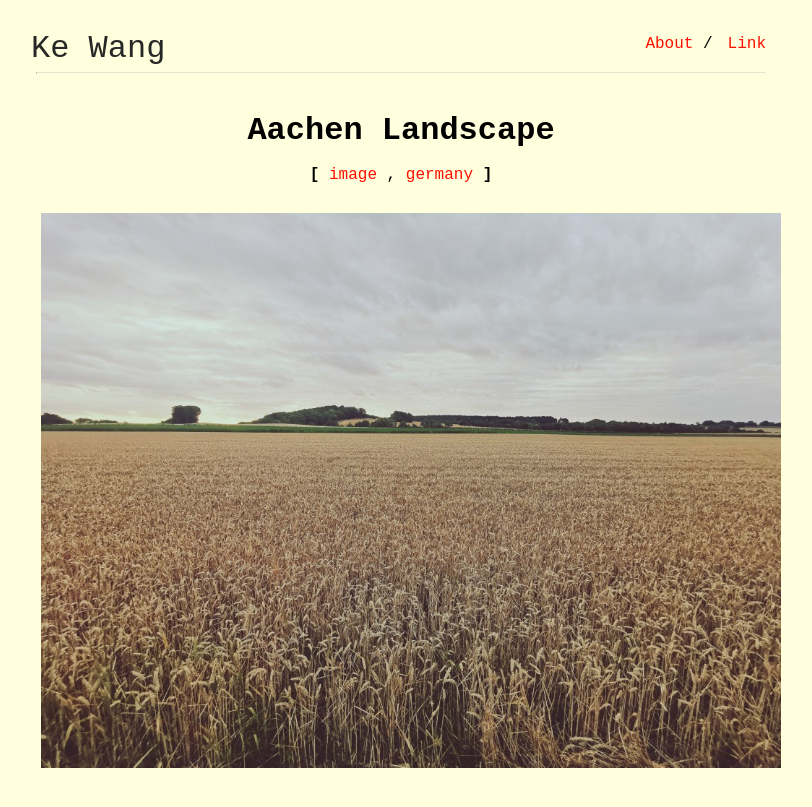
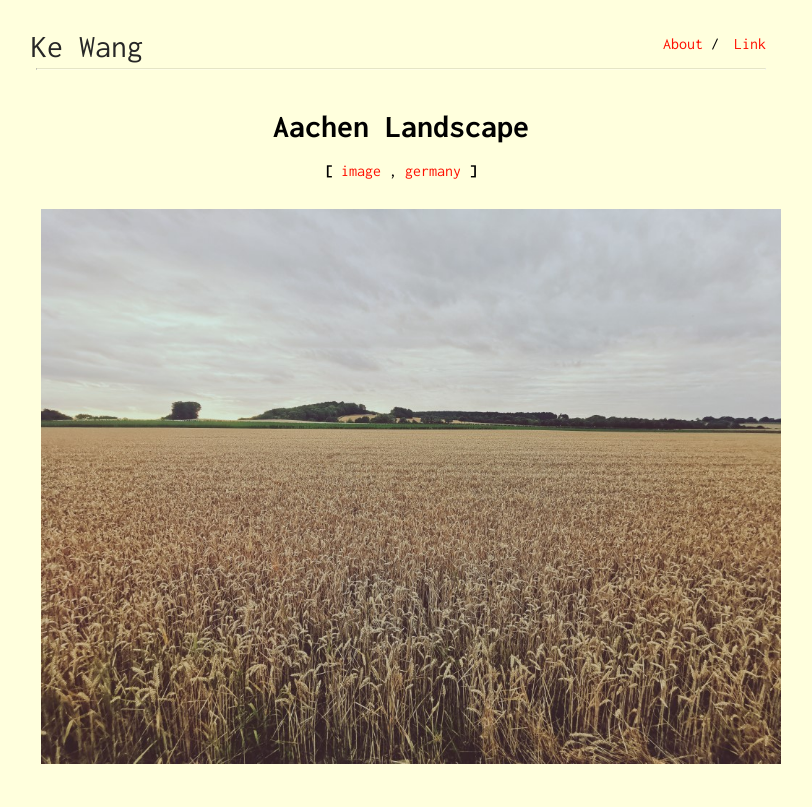
Before and after one commit to ekdc11/ekdc11.github.io, a Jekyll site: the page built from _posts/2022-07-11-aachen-landscape.md, in a window 1280 px wide. Shown: the top 807 px of the page, without its empty margins (239-1051 px from the left). Built offline with Jekyll 4.4.1, drawn with Linux system fonts in a browser that asks for light colours.

Commit message:
Update head.html

```diff
--- a/_includes/head.html
+++ b/_includes/head.html
@@ -17,13 +17,7 @@
     <meta name="author" content="{{ site.author }}">
 
     <meta name="description" content="{{ desc }}">
-    <!--
     <link href="https://fonts.googleapis.com/css?family=Inconsolata:400,700" rel="stylesheet" type="text/css">
-    -->
-    <link rel="preconnect" href="https://fonts.googleapis.com">
-    <link rel="preconnect" href="https://fonts.gstatic.com" crossorigin>
-    <link href="https://fonts.googleapis.com/css2?family=Roboto:ital,wght@0,300;0,700;1,300;1,700&display=swap" rel="stylesheet" type="text/css">
-    <link href="https://fonts.googleapis.com/css2?family=IBM+Plex+Mono:ital,wght@0,100;0,400;0,700;1,400;1,700&display=swap" rel="stylesheet" type="text/css">
     <link rel="stylesheet" href="{{ sitedir }}css/main.css">
     <link rel="icon" type="image/ico" href="{{ favicon_location }}">
     <link rel="shortcut-icon" type="image/ico" href="{{ favicon_location }}">
```
